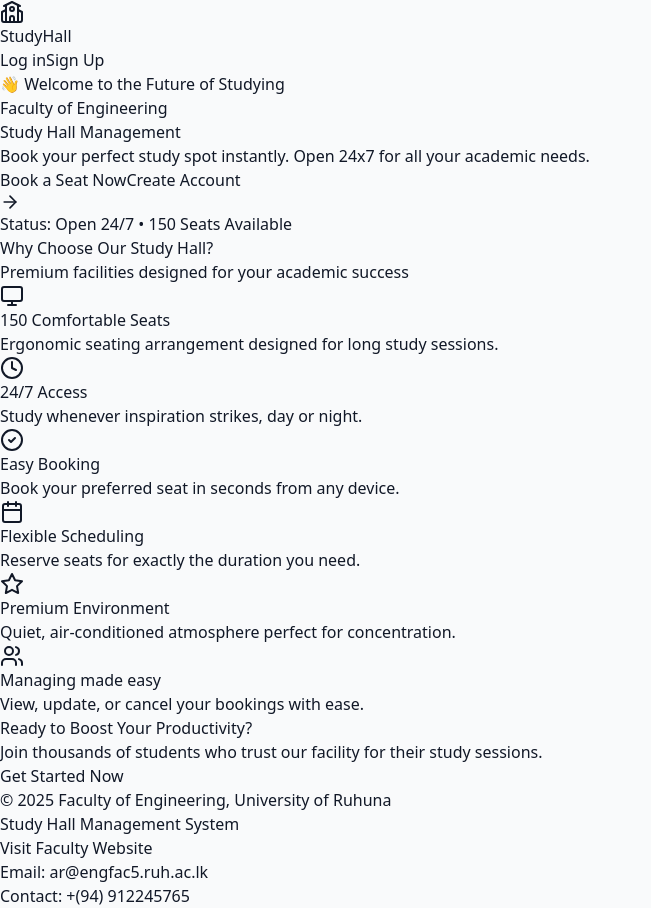
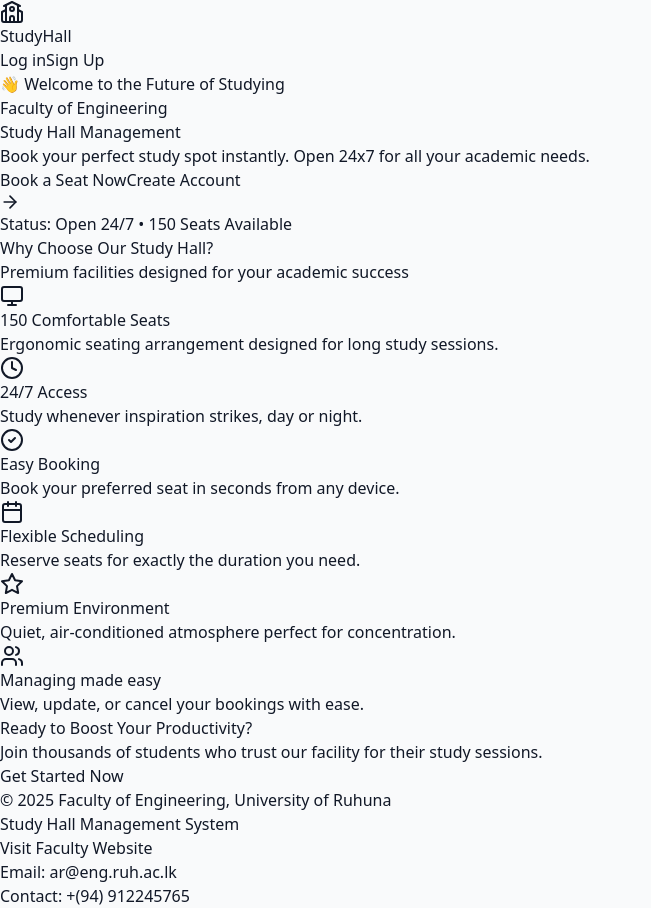
Before and after one commit to sanjil18/study-hall-web-app, a React (Vite) app in the folder Study hall web application/frontend/: page / in a window 1280 px wide. Shown: the whole page, without its empty margins (0-651 px from the left). Built offline with nearby package versions, Linux system fonts and the light colour scheme.

Commit message:
footer update

```diff
--- a/Study hall web application/frontend/src/Components/Footer.jsx
+++ b/Study hall web application/frontend/src/Components/Footer.jsx
@@ -20,7 +20,7 @@ const Footer = () => {
               Visit Faculty Website
             </a>
             <div className="text-xs text-slate-400">
-              <p>Email: ar@engfac5.ruh.ac.lk</p>
+              <p>Email: ar@eng.ruh.ac.lk</p>
               <p>Contact: +(94) 912245765</p>
             </div>
           </div>
```
